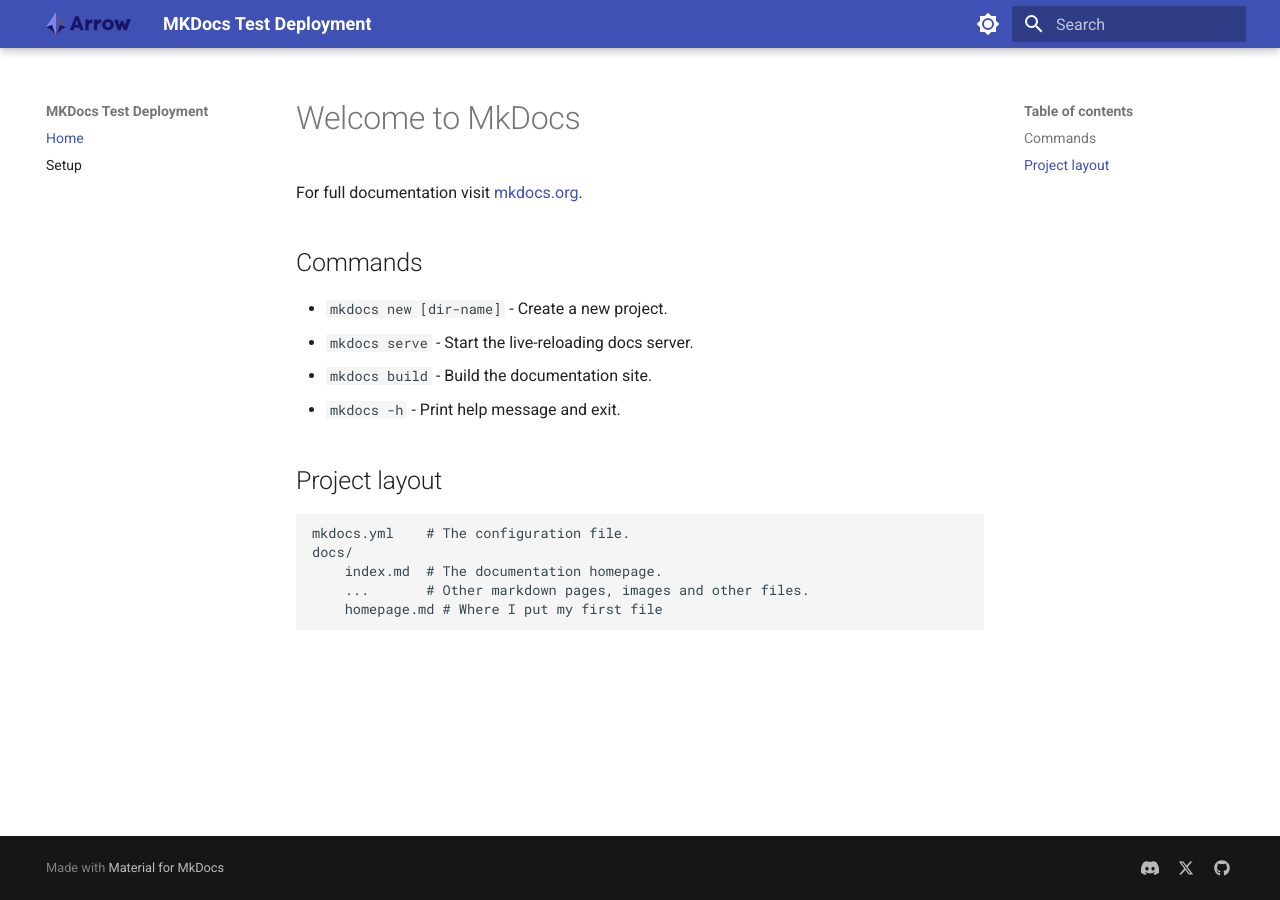
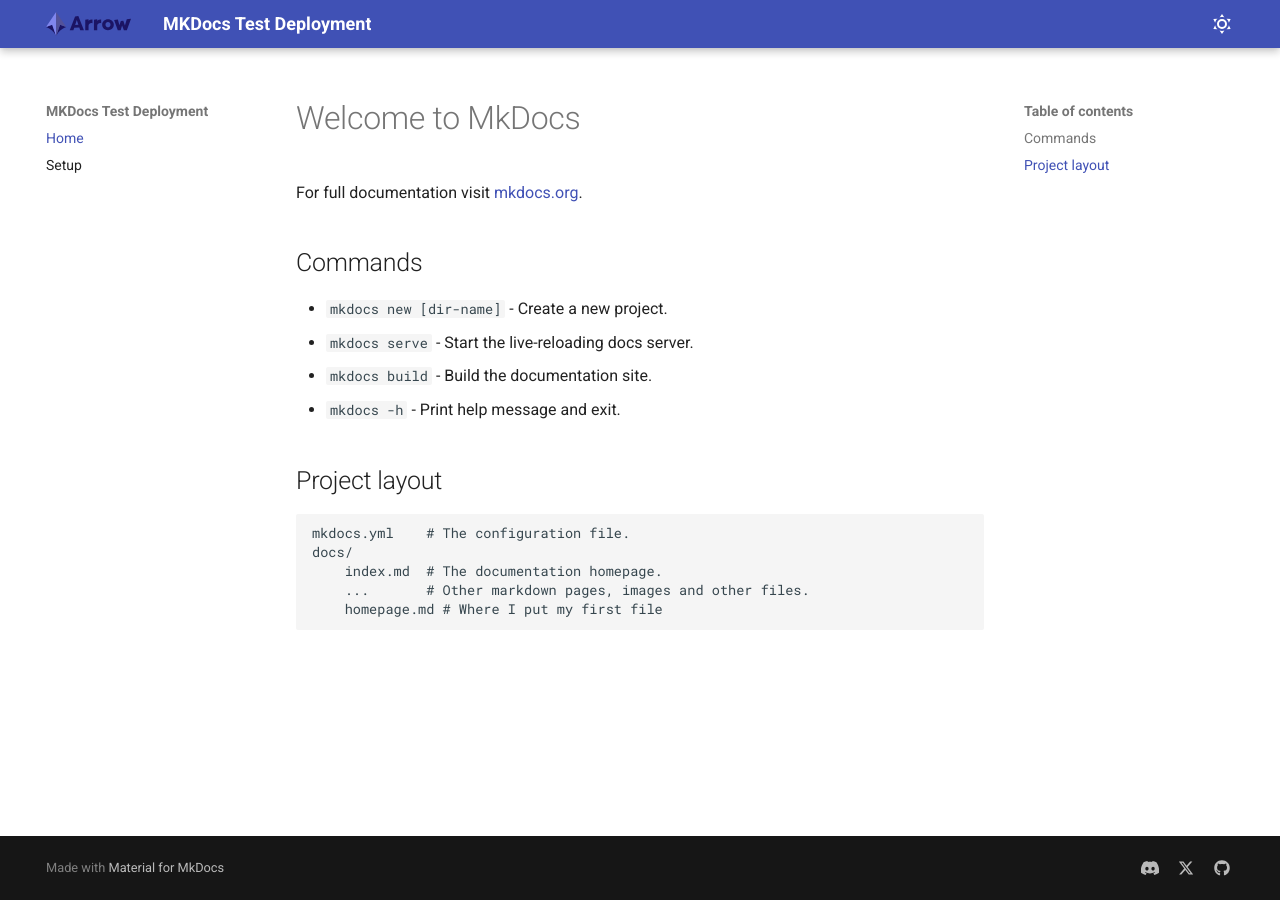
Before and after one commit to KCerveny/Test-Docs-Repo, an MkDocs documentation site: the page built from docs/index.md, in a window 1280 px wide. Built offline with MkDocs 1.6.1 and Material for MkDocs 9.7.7, drawn with Linux system fonts in a browser that asks for light colours.

Commit message:
Update lighting, add offline support

```diff
--- a/mkdocs.yml
+++ b/mkdocs.yml
@@ -11,16 +11,24 @@ theme:
     - header.autohide
     - nagivation.footer
   palette:
+    # Palette toggle for automatic mode
+    # - media: "(prefers-color-scheme)"
+    #   toggle:
+    #     icon: material/theme-light-dark
+    #     name: Switch to light mode
+
     # Light mode scheme
-    - scheme: default
+    - media: "(prefers-color-scheme: light)"
+      scheme: default
       toggle:
-        icon: material/brightness-7
+        icon: material/weather-sunny
         name: Switch to dark mode
 
     # Dark mode scheme
-    - scheme: slate
+    - media: "(prefers-color-scheme: dark)"
+      scheme: slate
       toggle:
-        icon: material/brightness-4
+        icon: material/weather-night
         name: Switch to light mode
 
 extra:
@@ -31,3 +39,6 @@ extra:
       link: https://twitter.com/ArrowAir_
     - icon: fontawesome/brands/github
       link: https://github.com/Arrow-air
+
+plugins:
+  - offline
```
